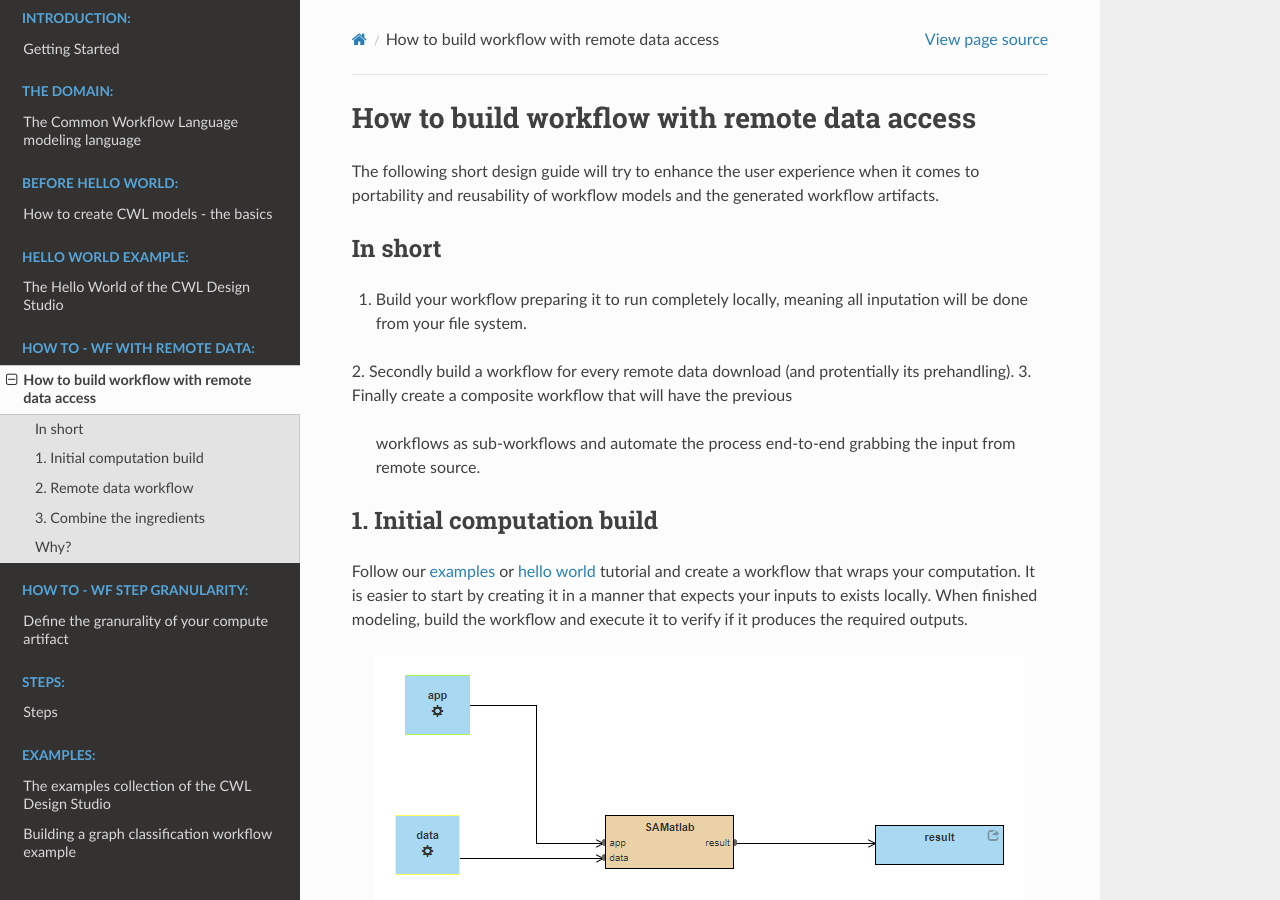
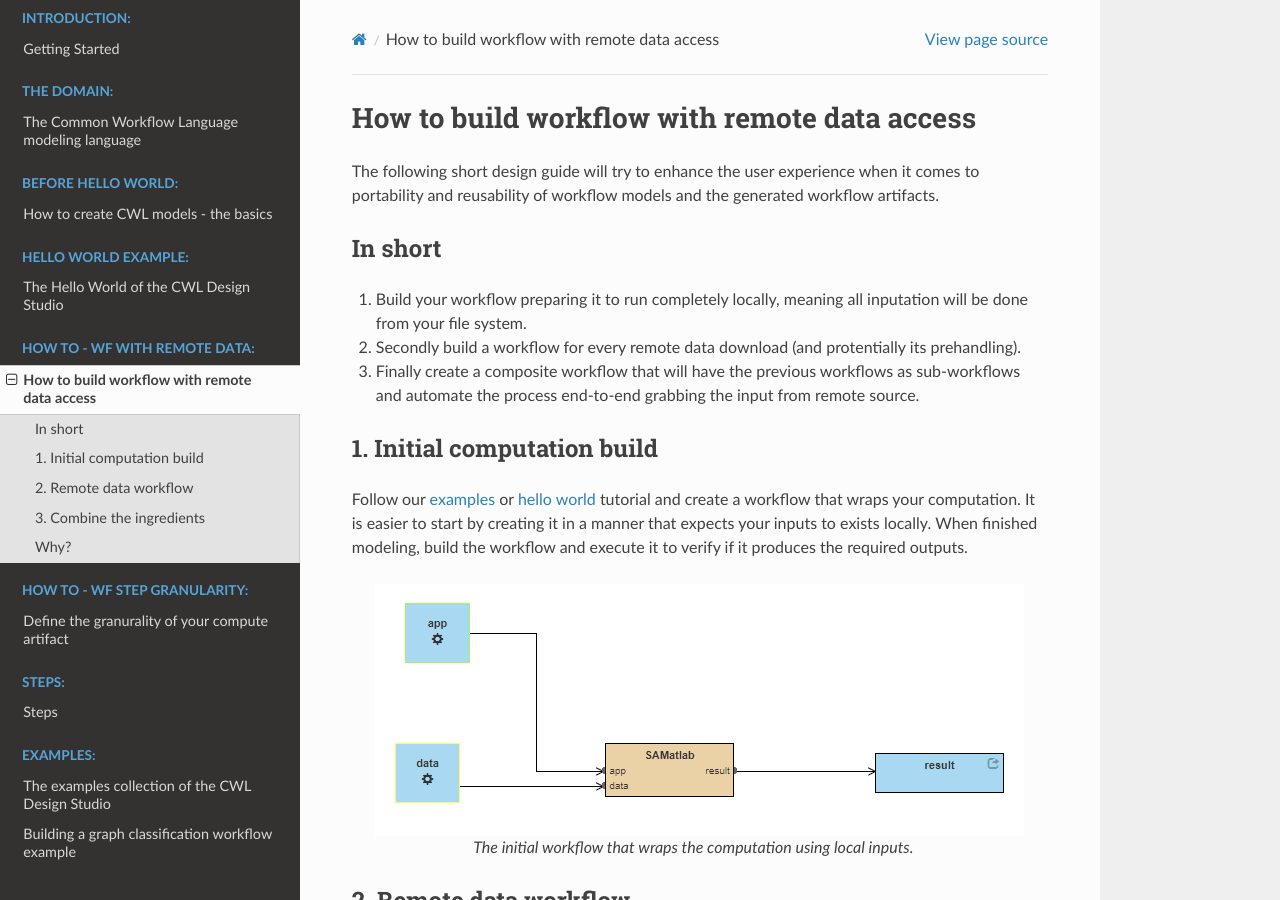
Before and after one commit to webgme/webgme-cwl, a Sphinx documentation site: the page built from docs/HowTos/building.rst, in a window 1280 px wide and 900 px high. Built offline with Sphinx 7.4.7 and the Read the Docs theme 2.0.0, drawn with Linux system fonts in a browser that asks for light colours.

Commit message:
Still fixing

```diff
--- a/docs/HowTos/building.rst
+++ b/docs/HowTos/building.rst
@@ -9,7 +9,7 @@ _______________
 1. Build your workflow preparing it to run completely locally,
    meaning all inputation will be done from your file system.
 2. Secondly build a workflow for every remote data download
-(and protentially its prehandling).
+   (and protentially its prehandling).
 3. Finally create a composite workflow that will have the previous
    workflows as sub-workflows and automate the process end-to-end
    grabbing the input from remote source.
--- a/docs/HowTos/granule.rst
+++ b/docs/HowTos/granule.rst
@@ -6,9 +6,9 @@ of it. By granularity, we mean the task of each step or
 sub-workflow in the workflow (one end of the spectrum is the
 singular compute workflow step). While each use-case is unique
 we can provide a few things to take into consideration:
-- Identify whether there are any intermediate file states
+* Identify whether there are any intermediate file states
   as those could provide natural cuts on ytour computation.
-- Another aspect is the re-use of any atomic element. You
+* Another aspect is the re-use of any atomic element. You
   do not need to separate worklow/step just for the sake of it.
   You need to create computational steps that do meaningful work
   and potentially can be leveraged in other workflows.
```
